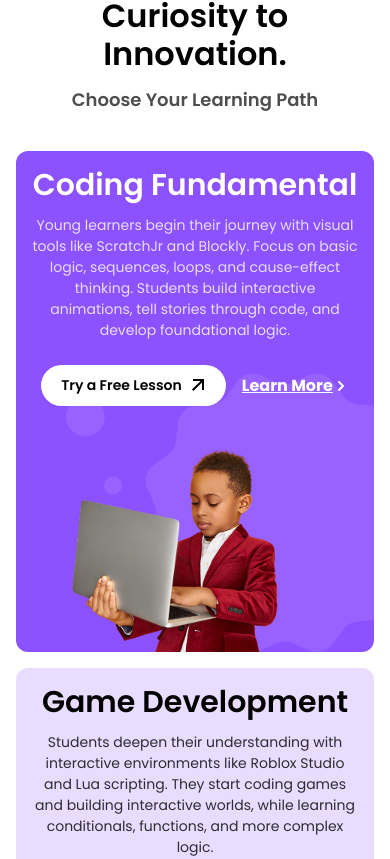
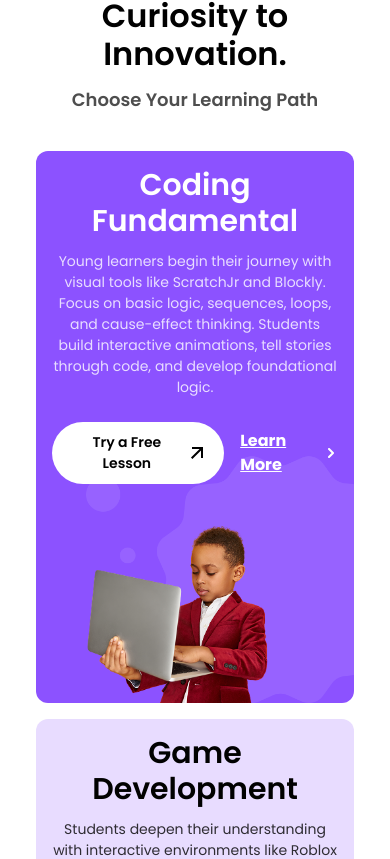
Before and after one commit to Pupiloinc/Pupilo, a Next.js app: page / in a window 390 px wide. Shown: the part 1105-1964 px from the top of the page. Built offline with nearby package versions, Linux system fonts and the light colour scheme.

Commit message:
pull from about

```diff
--- a/src/components/common/PupiloCard.jsx
+++ b/src/components/common/PupiloCard.jsx
@@ -7,9 +7,9 @@ import Description from './Description'
 
 const PupiloCard = ({ title, description, buttonText, buttonClass, buttonIconcolor, imageWidth, imageAlt, imageSrc, cardTheme, textColor, rightPosition, learnMoreLink, learnMoreIcon, imageClass, headingClass, descriptionClass , pupiloCardLayer }) => {
     return (
-        <div className='overflow-hidden '>
-            <div className={`p-8 max-lg:p-7 max-md:p-6 max-sm:p-4 relative rounded-3xl max-md:rounded-2xl max-sm:rounded-xl flex max-lg:flex-col max-lg:gap-6 max-md:gap-3 ${cardTheme || 'bg-light-purple'}`}>
-                <div className={`w-full relative z-10`}>
+        <div className='overflow-hidden max-lg:px-10 max-sm:px-5 max-[575px]:px-0'>
+            <div className={`p-8 max-lg:p-7 max-md:p-6 max-sm:p-4 relative rounded-3xl max-md:rounded-2xl max-sm:rounded-xl flex max-lg:flex-col max-lg:gap-6 max-md:gap-3 max-[575px]:max-w-[464px] max-[575px]:mx-auto ${cardTheme || 'bg-light-purple'}`}>
+                <div className={`w-full relative z-20`}>
                     <div className={`flex flex-col gap-6`}>
                         <div className='flex flex-col gap-3'>
                             <h3 className={`text-custom-5xl max-lg:text-4xl max-lg:text-center max-md:text-custom-4xl max-sm:text-3xl leading-120 font-semibold ${headingClass} ${textColor || 'text-white'}`}>{title}</h3>
--- a/src/components/home/AddOnCourses.jsx
+++ b/src/components/home/AddOnCourses.jsx
@@ -18,10 +18,10 @@ const AddOnCourses = () => {
             key={index}
             title={item.title}
             headingClass={`max-w-[692px] max-[1100px]:max-w-[690px] max-lg:mx-auto`}
-            descriptionClass={`max-w-[472px] max-lg:mx-auto`}
+            descriptionClass={`max-w-[472px] max-lg:max-w-[481px] max-lg:mx-auto`}
             cardTheme={`bg-${item.cardTheme}`}
             description={item.description}
-            imageClass={'lg:-translate-y-1/2 top-1/2 max-sm:w-[90%]'}
+            imageClass={'lg:-translate-y-1/2 top-1/2 max-sm:!w-[75%]'}
             buttonText={item.buttonText}
             imageSrc={item.image}
             pupiloCardLayer={index === 1 || index === 3  ? "/assets/images/webp/pupilo-card-layer-light.webp" : "/assets/images/webp/pupilo-card-layer.webp"}
--- a/src/components/home/PupiloCurriculum.jsx
+++ b/src/components/home/PupiloCurriculum.jsx
@@ -25,7 +25,7 @@ const PupiloCurriculum = () => {
                 key={index}
                 title={item.title}
                 headingClass={`max-w-[510px] max-lg:mx-auto`}
-                descriptionClass={`max-w-[523px] max-lg:mx-auto`}
+                descriptionClass={`max-w-[523px] max-[1100px]:max-w-[481px] max-lg:mx-auto`}
                 cardTheme={`bg-${item.cardTheme}`}
                 description={item.description}
                 imageClass={'max-lg:translate-y-7 max-md:translate-y-6 max-sm:translate-y-4 bottom-0'}
--- a/src/components/home/WhyPupilo.jsx
+++ b/src/components/home/WhyPupilo.jsx
@@ -46,7 +46,7 @@ const WhyPupilo = () => {
                             <div className="w-[370px] h-[100px] max-sm:hidden bg-[linear-gradient(180deg,_#FFFFFF00_0%,_#FFFFFF_100%)] absolute bottom-0 right-0 z-10"></div>
                             <div>
                                 <Image src={'/assets/images/webp/why-pupilo-icon.webp'} width={210} height={476} alt='why-pupilo-icon' className='absolute right-[9%] max-md:right-[1%] max-sm:hidden top-[-42%] rotate-15'/>
-                                <Image width={863} height={208} className='sm:hidden scale-[1.6] max-[400px]:scale-[1.9] max-[400px]:translate-y-[-29px] max-sm:translate-y-[-23px]' src={'/assets/images/webp/why-pupilo-icon-small-scrren-image.webp'}/>
+                                <Image width={863} height={208} className='sm:hidden scale-[1.6] max-[400px]:scale-[1.9] max-[400px]:translate-y-[-29px] max-sm:translate-y-[-23px]' alt='pupilo-sm-icons' src={'/assets/images/webp/why-pupilo-icon-small-scrren-image.webp'}/>
                             </div>
                         </div>
                     </div>
```
